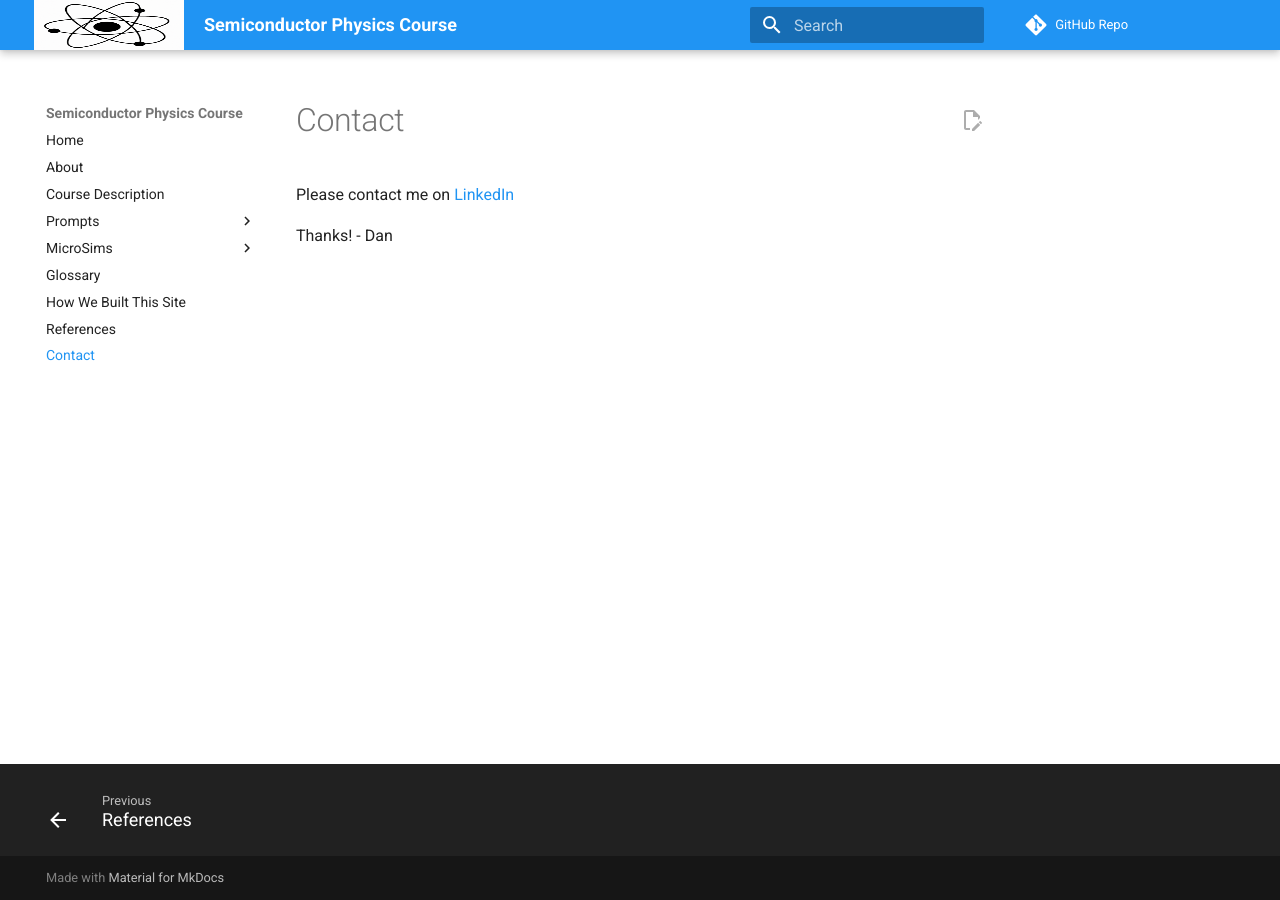
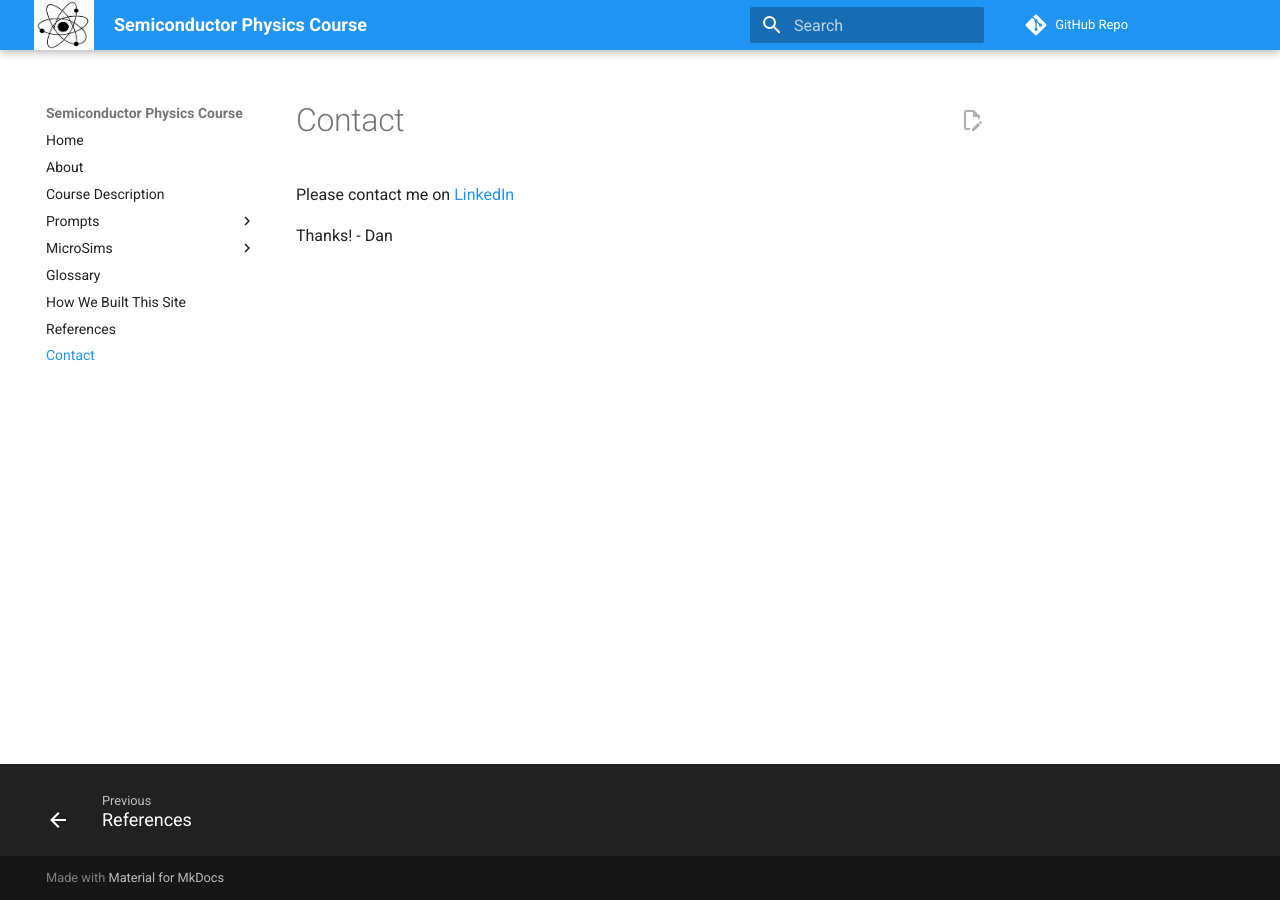
Before and after one commit to dmccreary/semiconductor-physics-course, an MkDocs documentation site: the page built from docs/contact.md, in a window 1280 px wide. Built offline with MkDocs 1.6.1 and Material for MkDocs 9.7.7, drawn with Linux system fonts in a browser that asks for light colours; comment, search, counter and statistics services are not loaded.

Commit message:
changed icon size

```diff
--- a/docs/css/extra.css
+++ b/docs/css/extra.css
@@ -4,5 +4,5 @@
 }
 .md-header__button.md-logo img, .md-header__button.md-logo svg {
     height: 50px;
-    width: 150px;
+    width: 60px;
 }
```
